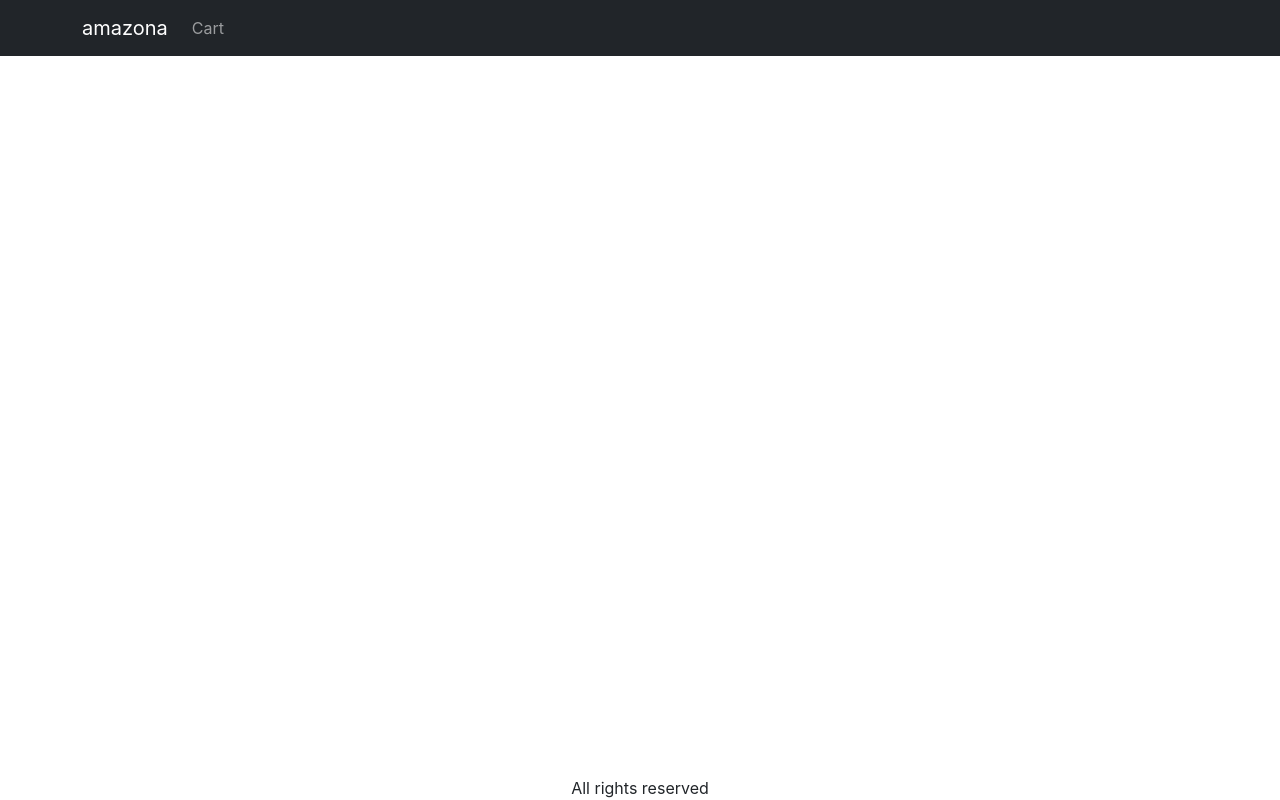
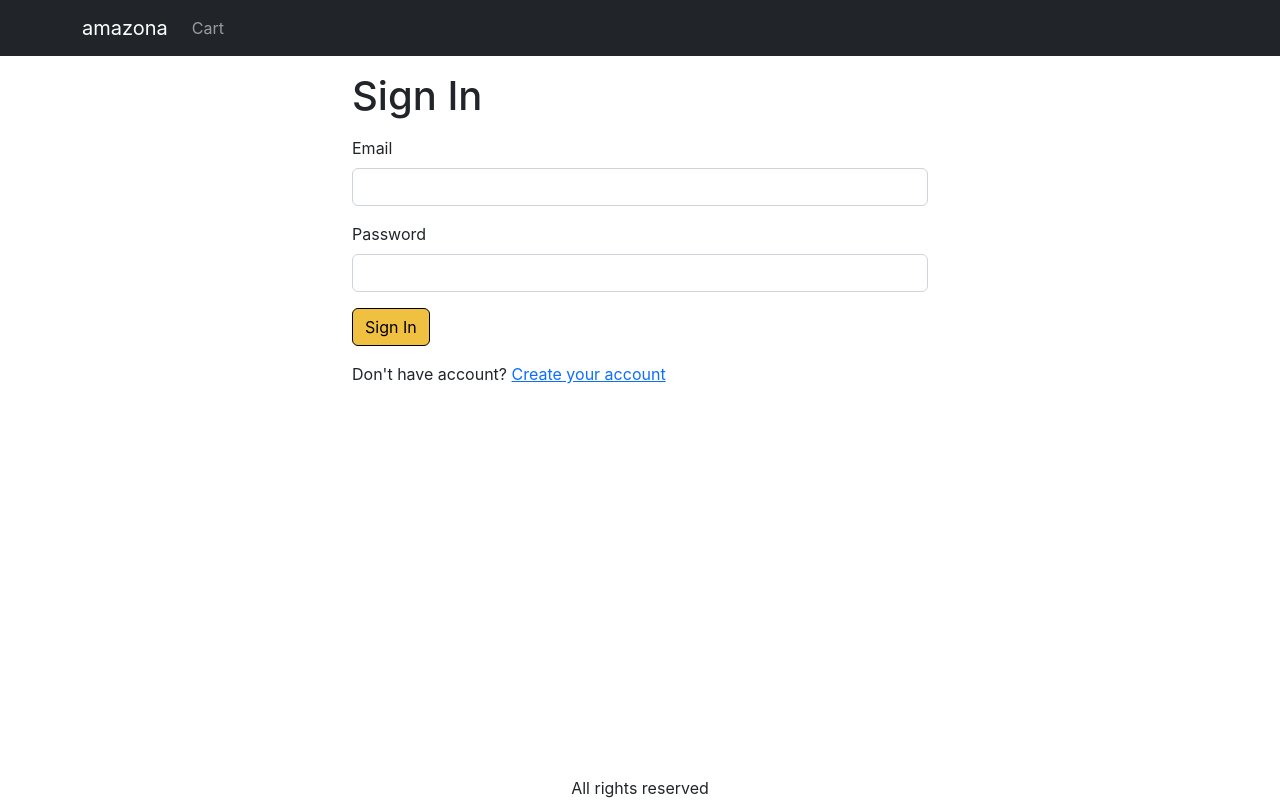
Before and after one commit to mahajansaurav02/mern-amazoona, a React (Create React App) app in the folder frontend/: page /signin in a window 1280 px wide. Built offline with nearby package versions, Linux system fonts and the light colour scheme.

Commit message:
add signInScreen

```diff
--- a/frontend/src/App.js
+++ b/frontend/src/App.js
@@ -9,6 +9,9 @@
 import { useContext } from 'react';
 import { Store } from './Store';
 import CartScreen from './screens/CartScreen';
+import SigninScreen from './screens/SigninScreen';
+
+
 function App() {
   const { state } = useContext(Store);
   const { cart } = state;
@@ -39,6 +42,7 @@
             <Routes>
               <Route path="/product/:slug" element={<ProductScreen />} />
               <Route path="/cart" element={<CartScreen />} />
+              <Route path="/signin" element={<SigninScreen />} />
               <Route path="/" element={<HomeScreen />} />
             </Routes>
           </Container>
--- a/frontend/src/index.css
+++ b/frontend/src/index.css
@@ -13,7 +13,7 @@
 main {
   flex: 1;
 }
-.btn-primary{
+.btn-primary {
   background-color: #f0c040;
   color: black;
   border-color: black;
@@ -36,11 +36,13 @@
 }
 .rating span {
   color: #ffc000;
-
 }
-.img-large{
-  max-width:100%;
+.img-large {
+  max-width: 100%;
 }
-.img-thumbnail{
-  height:80px
+.img-thumbnail {
+  height: 80px;
 }
+.small-container {
+  max-width: 600px;
+}
--- /dev/null
+++ b/frontend/src/screens/SigninScreen.js
@@ -0,0 +1,41 @@
+import React from 'react'
+import Container from 'react-bootstrap/Container';
+import { Helmet } from 'react-helmet-async';
+import {useLocation,Link } from 'react-router-dom';
+import Button from 'react-bootstrap/Button';
+import  Form  from 'react-bootstrap/Form';
+
+export default function SigninScreen() {
+    const{search}=useLocation()
+    const redirectInUrl=new URLSearchParams(search).get('redirect')
+    const redirect=redirectInUrl?redirectInUrl:'/'
+  return (
+<Container className="small-container">
+    <Helmet>
+        <title>Sign In</title>
+    </Helmet>
+    <h1 className='my-3'>Sign In</h1>
+    <Form>
+        <Form.Group className="mb-3" controlId="email">
+            <Form.Label>Email</Form.Label>
+            <Form.Control type="email" required/>
+
+        </Form.Group>
+
+        <Form.Group className="mb-3" controlId="password">
+            <Form.Label>Password</Form.Label>
+            <Form.Control type="password" required/>
+
+        </Form.Group>
+<div className='mb-3'>
+    <Button type="submit">Sign In</Button>
+</div>
+<div className='mb-3'>
+Don't have account?{' '}
+<Link to={`/signup?redirect=${redirect}`}>Create your account</Link>
+</div>
+
+    </Form>
+</Container>
+    )
+}
```
